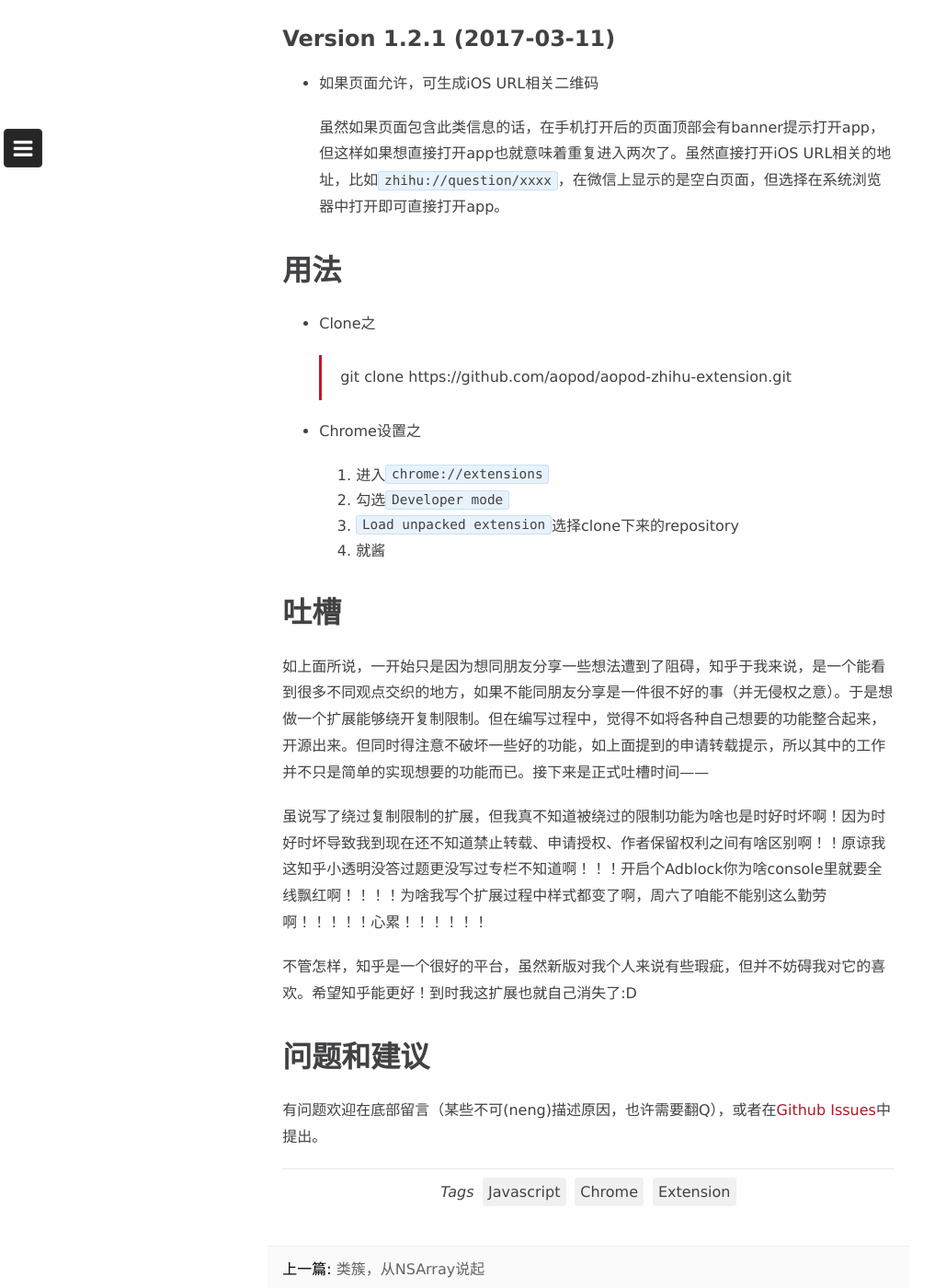
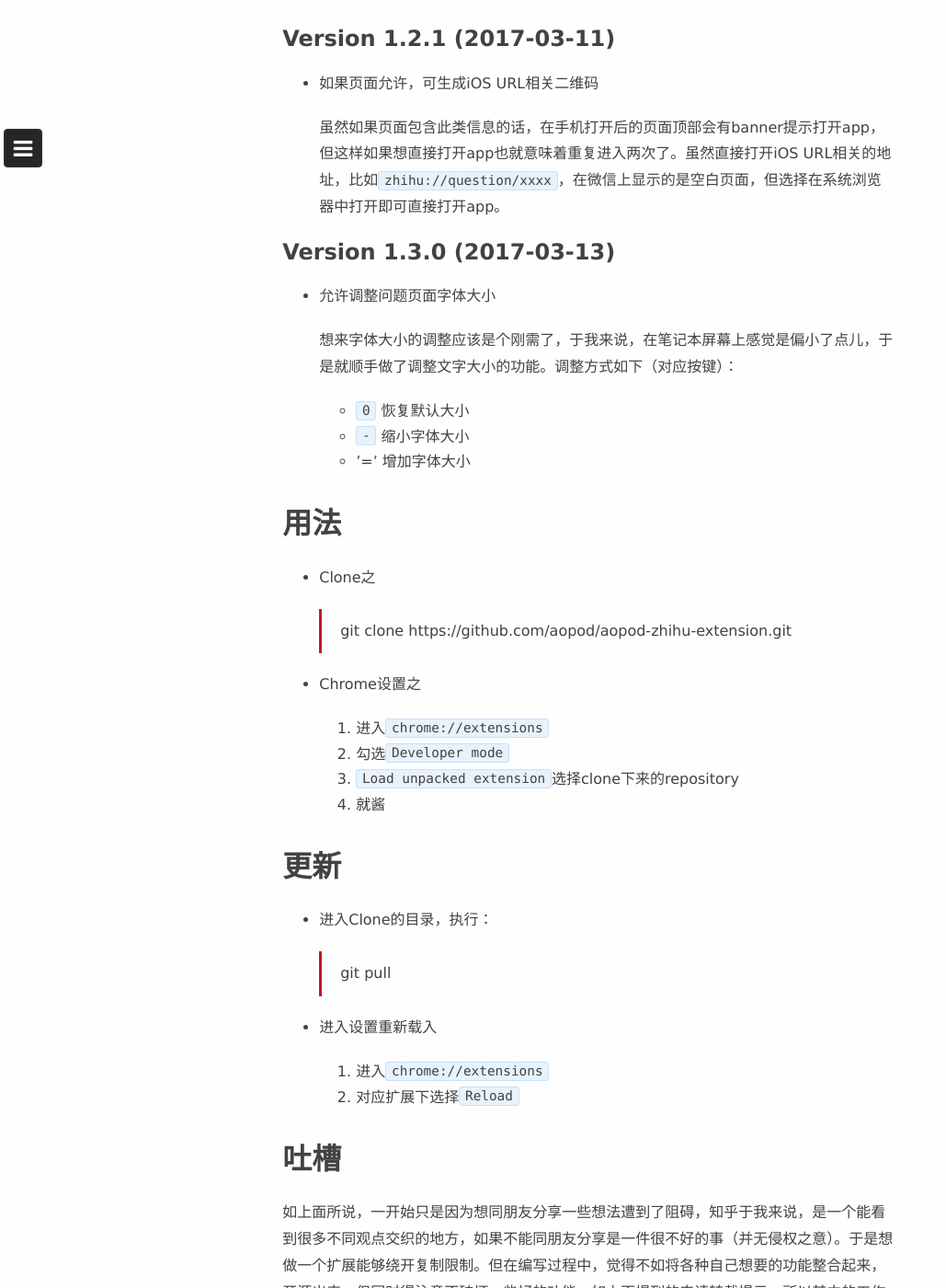
Before and after one commit to aopod/aopod.github.io, a Jekyll site: the page built from _posts/2017-03-05-zhihu-extension.markdown, in a window 1280 px wide and 1400 px high, scrolled down 1968 px. Shown: the whole window at 92% size, without its empty margins (0-1029 px from the left). Built offline with Jekyll 4.4.1, drawn with Linux system fonts in a browser that asks for light colours; nearby versions of some CDN libraries; comment, search, counter and statistics services are not loaded.

Commit message:
zhihu extension 1.3.0 update

```diff
--- a/_posts/2017-03-05-zhihu-extension.markdown
+++ b/_posts/2017-03-05-zhihu-extension.markdown
@@ -53,6 +53,16 @@ tags: Javascript Chrome Extension
 
 	虽然如果页面包含此类信息的话，在手机打开后的页面顶部会有banner提示打开app，但这样如果想直接打开app也就意味着重复进入两次了。虽然直接打开iOS URL相关的地址，比如`zhihu://question/xxxx`，在微信上显示的是空白页面，但选择在系统浏览器中打开即可直接打开app。
 
+## Version 1.3.0 (2017-03-13)
+
+- 允许调整问题页面字体大小
+
+	想来字体大小的调整应该是个刚需了，于我来说，在笔记本屏幕上感觉是偏小了点儿，于是就顺手做了调整文字大小的功能。调整方式如下（对应按键）：
+
+	* `0` 恢复默认大小
+	* `-` 缩小字体大小
+	* '=' 增加字体大小
+
 # 用法
 
 - Clone之
@@ -66,6 +76,17 @@ tags: Javascript Chrome Extension
 	3. `Load unpacked extension`选择clone下来的repository
 	4. 就酱
 
+# 更新
+
+- 进入Clone的目录，执行：
+
+	> git pull
+
+- 进入设置重新载入
+
+	1. 进入`chrome://extensions`
+	2. 对应扩展下选择`Reload`
+
 # 吐槽
 
 如上面所说，一开始只是因为想同朋友分享一些想法遭到了阻碍，知乎于我来说，是一个能看到很多不同观点交织的地方，如果不能同朋友分享是一件很不好的事（并无侵权之意）。于是想做一个扩展能够绕开复制限制。但在编写过程中，觉得不如将各种自己想要的功能整合起来，开源出来。但同时得注意不破坏一些好的功能，如上面提到的申请转载提示，所以其中的工作并不只是简单的实现想要的功能而已。接下来是正式吐槽时间——
```
